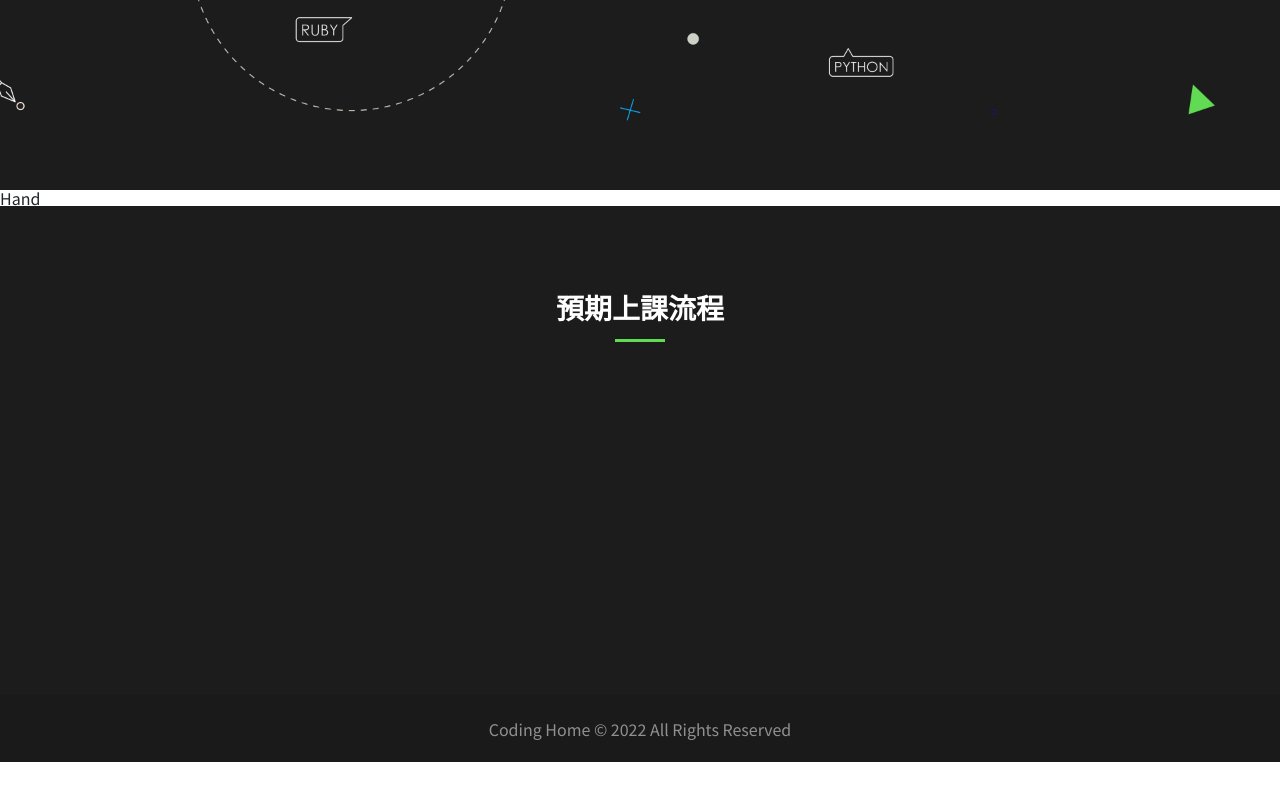
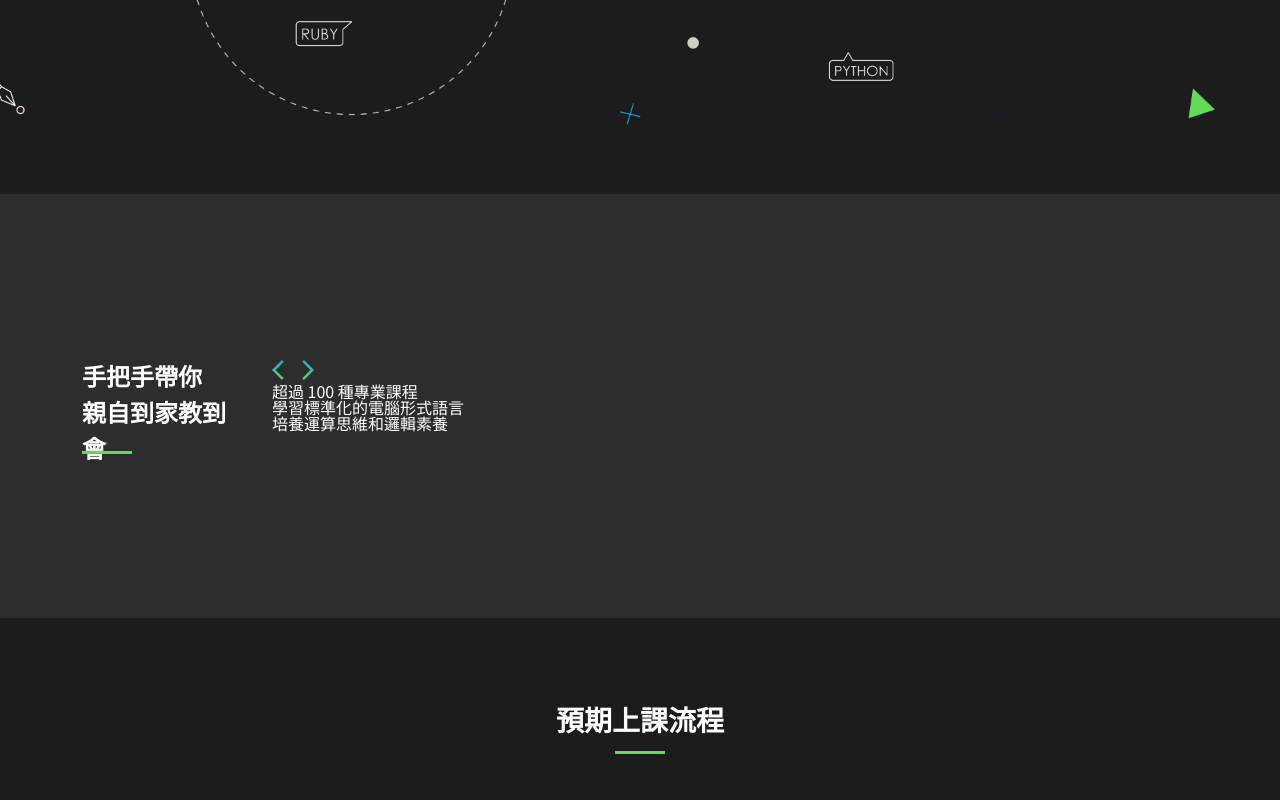
Before and after one commit to Feijai/programTeacher, a React (Create React App) app: page /#/ in a window 1280 px wide. Shown: the part 580-1380 px from the top of the page. Before the commit the page ends 1342 px from the top, so only its background shows below. Built offline with nearby package versions, Linux system fonts and the light colour scheme; a web font is replaced by a local one.

Commit message:
Auto stash before merge of "master" and "origin/master"

```diff
--- a/src/component/Header/index.tsx
+++ b/src/component/Header/index.tsx
@@ -7,6 +7,9 @@ import p2 from '../../assets/logo2.svg';
 
 const HeaderCss = styled.div`
     padding:24px 70px;
+    border-width: 2px;
+    border-style: solid;
+    border-image:linear-gradient(to right,#09ACF5 50%, #62DB54 50%, #62DB54 100%)  0  0 100% 0;
     .logo{
         height: 42px;
         .img1{
--- a/src/index.css
+++ b/src/index.css
@@ -186,6 +186,10 @@ html {
 	line-height: 1.5;
 }
 
+.s24 {
+	font-size: 24px;
+	line-height: 1.5;
+}
 .s16 {
 	font-size: 16px;
 	line-height: 1.5;
--- a/src/pages/Home/Hand.tsx
+++ b/src/pages/Home/Hand.tsx
@@ -1,7 +1,58 @@
 import React from 'react'
+import styled from 'styled-components'
+
+
+const HandCss = styled.div`
+  height:424px;
+  .title{
+    max-width:196px;
+    font-weight:bold;
+    height:96.5px;
+    position:relative;
+    .titleFooter{
+      width:50px;
+      height:3px;
+      position:absolute;
+      background-color:#62DB54;
+      bottom:0;
+      left:calc(var(--bs-gutter-x) * .5);
+    }
+  }
+  .handCard{
+    .material-icons{
+      -webkit-background-clip: text;
+      -webkit-text-fill-color: transparent;
+    }
+  }
+`
 
 export default function Hand() {
   return (
-    <div>Hand</div>
+    <HandCss className='globalBGGray fontWhite d-flex'>
+      <div className="container align-self-center">
+        <div className="row">
+          <div className="title col-lg-2">
+            <h2 className='s24'>手把手帶你<br />親自到家教到會</h2>
+            <div className="titleFooter"></div>
+          </div>
+          <div className="handCards col-lg-9">
+            <div className="handCard">
+              <span className="material-icons material-symbols-outlined linearTD ">
+                arrow_back_ios
+              </span>
+              <span className="material-icons material-symbols-outlined linearTD">
+                arrow_forward_ios
+              </span>
+              <div className="cardTitle">
+                <h3>超過 100 種專業課程</h3>
+              </div>
+              <div className="cardContent">
+                <span>學習標準化的電腦形式語言 <br />培養運算思維和邏輯素養</span>
+              </div>
+            </div>
+          </div>
+        </div>
+      </div>
+    </HandCss>
   )
 }
```
